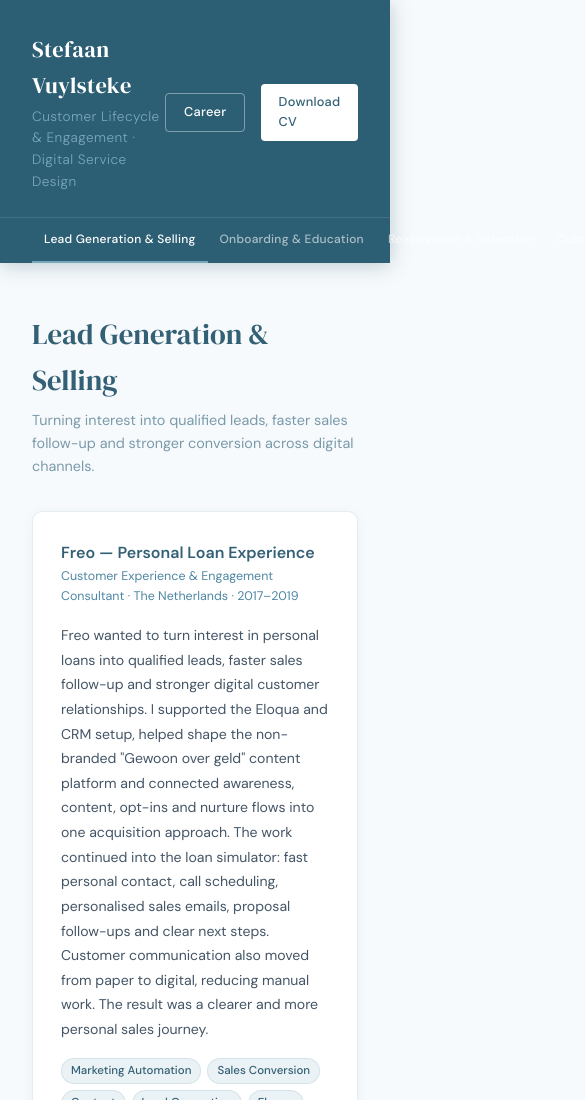
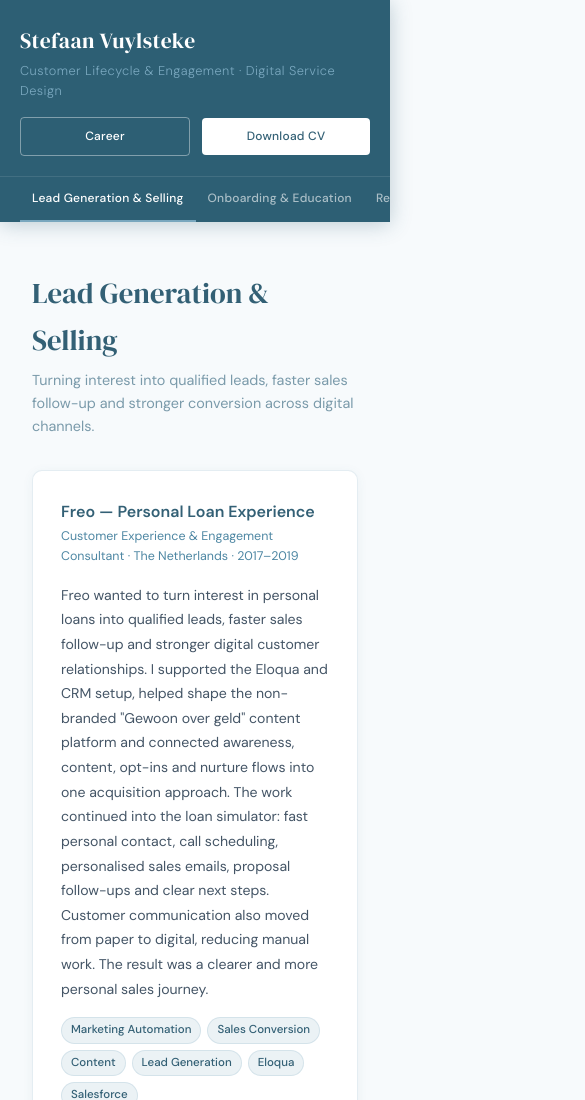
Before and after one commit to stefaanvuylsteke/revolut, a plain HTML site: page revolut/projects.html in a window 390 px wide. Shown: the top 1100 px of the page, 585 px wide, since content can reach past the window. Drawn offline with Linux system fonts and the light colour scheme.

Commit message:
Update projects.html

```diff
--- a/revolut/projects.html
+++ b/revolut/projects.html
@@ -364,6 +364,79 @@
     .supporting { grid-template-columns: 1fr; }
     .nav-tab { padding: 0.75rem 0.75rem; font-size: 0.75rem; }
   }
+  /* Responsive header fix */
+.nav-inner {
+  overflow-x: auto;
+  -webkit-overflow-scrolling: touch;
+}
+
+.nav-inner::-webkit-scrollbar {
+  display: none;
+}
+
+@media (max-width: 760px) {
+  .header-top {
+    align-items: flex-start;
+    gap: 1rem;
+  }
+
+  .header-name {
+    flex: 1;
+    min-width: 0;
+  }
+
+  .header-actions {
+    flex-shrink: 0;
+    gap: 0.6rem;
+  }
+
+  .btn {
+    padding: 0.45rem 0.8rem;
+    font-size: 0.75rem;
+    white-space: nowrap;
+  }
+}
+
+@media (max-width: 680px) {
+  header {
+    padding-top: 1.5rem;
+  }
+
+  .header-top {
+    flex-direction: column;
+    align-items: flex-start;
+    padding: 0 1.25rem 1.25rem;
+    gap: 1rem;
+  }
+
+  .header-name {
+    width: 100%;
+    font-size: 1.35rem;
+  }
+
+  .header-name span {
+    font-size: 0.8rem;
+    max-width: 100%;
+  }
+
+  .header-actions {
+    width: 100%;
+    display: flex;
+    gap: 0.75rem;
+  }
+
+  .header-actions .btn {
+    flex: 1;
+    text-align: center;
+    white-space: nowrap;
+    padding: 0.55rem 0.75rem;
+    font-size: 0.75rem;
+  }
+
+  .nav-inner {
+    padding: 0 1.25rem;
+  }
+}
 </style>
 </head>
 <body>
@@ -381,10 +454,10 @@
   </div>
   <nav>
     <div class="nav-inner">
-      <div class="nav-tab active" onclick="showCategory('lead')">Lead Generation & Selling</div>
-      <div class="nav-tab" onclick="showCategory('onboarding')">Onboarding & Education</div>
-      <div class="nav-tab" onclick="showCategory('retention')">Reactivation & Retention</div>
-      <div class="nav-tab" onclick="showCategory('cx')">Customer Innovation</div>
+      <div class="nav-tab active" onclick="showCategory('lead', this)">Lead Generation & Selling</div>
+<div class="nav-tab" onclick="showCategory('onboarding', this)">Onboarding & Education</div>
+<div class="nav-tab" onclick="showCategory('retention', this)">Reactivation & Retention</div>
+<div class="nav-tab" onclick="showCategory('cx', this)">Customer Innovation</div>
     </div>
   </nav>
 </header>
@@ -679,11 +752,11 @@
 </footer>
 
 <script>
-  function showCategory(id) {
+  function showCategory(id, tab) {
     document.querySelectorAll('.category').forEach(el => el.classList.remove('active'));
     document.querySelectorAll('.nav-tab').forEach(el => el.classList.remove('active'));
     document.getElementById('cat-' + id).classList.add('active');
-    event.target.classList.add('active');
+    tab.classList.add('active');
     window.scrollTo({ top: 0, behavior: 'smooth' });
   }
 </script>
```
